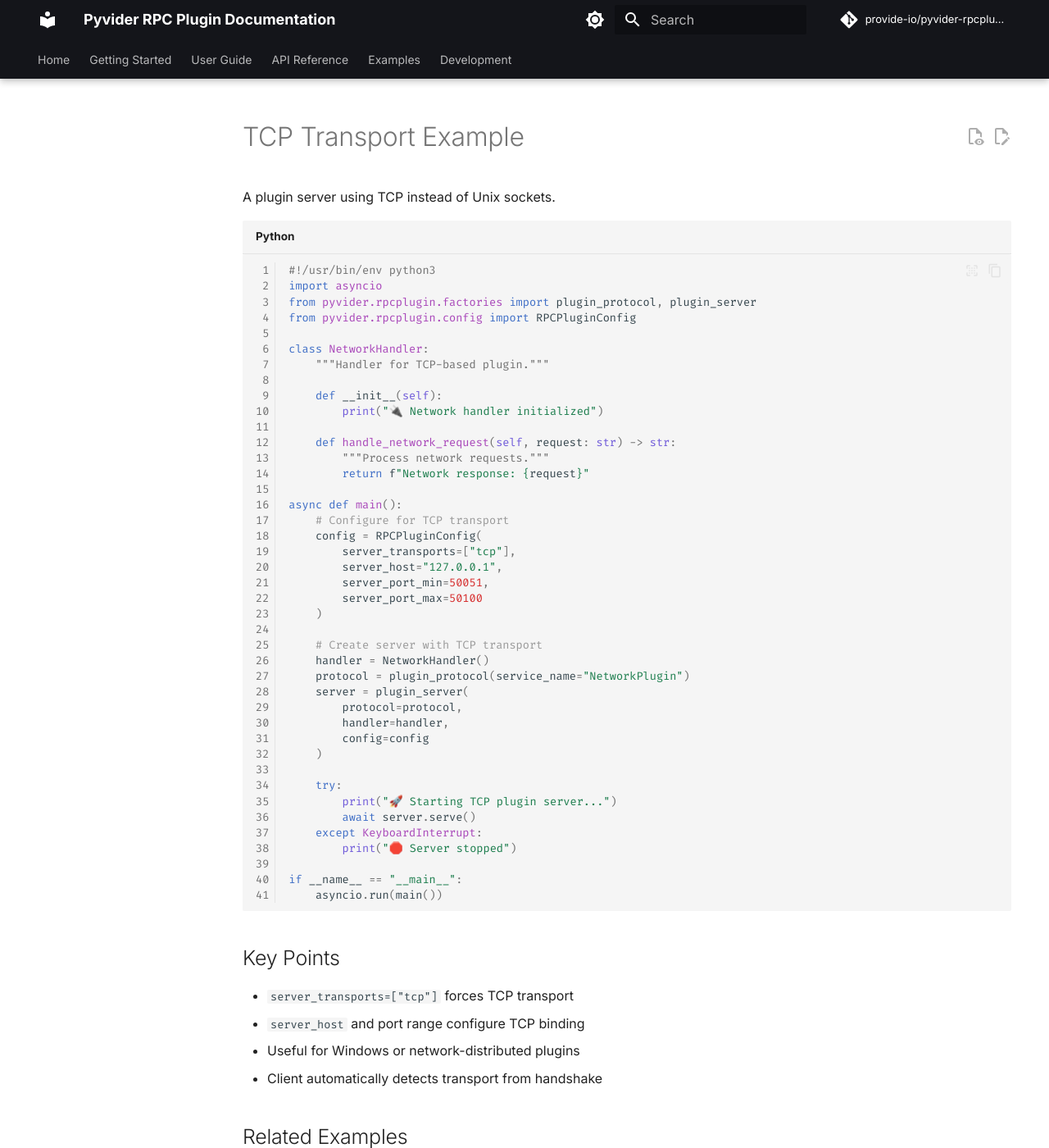
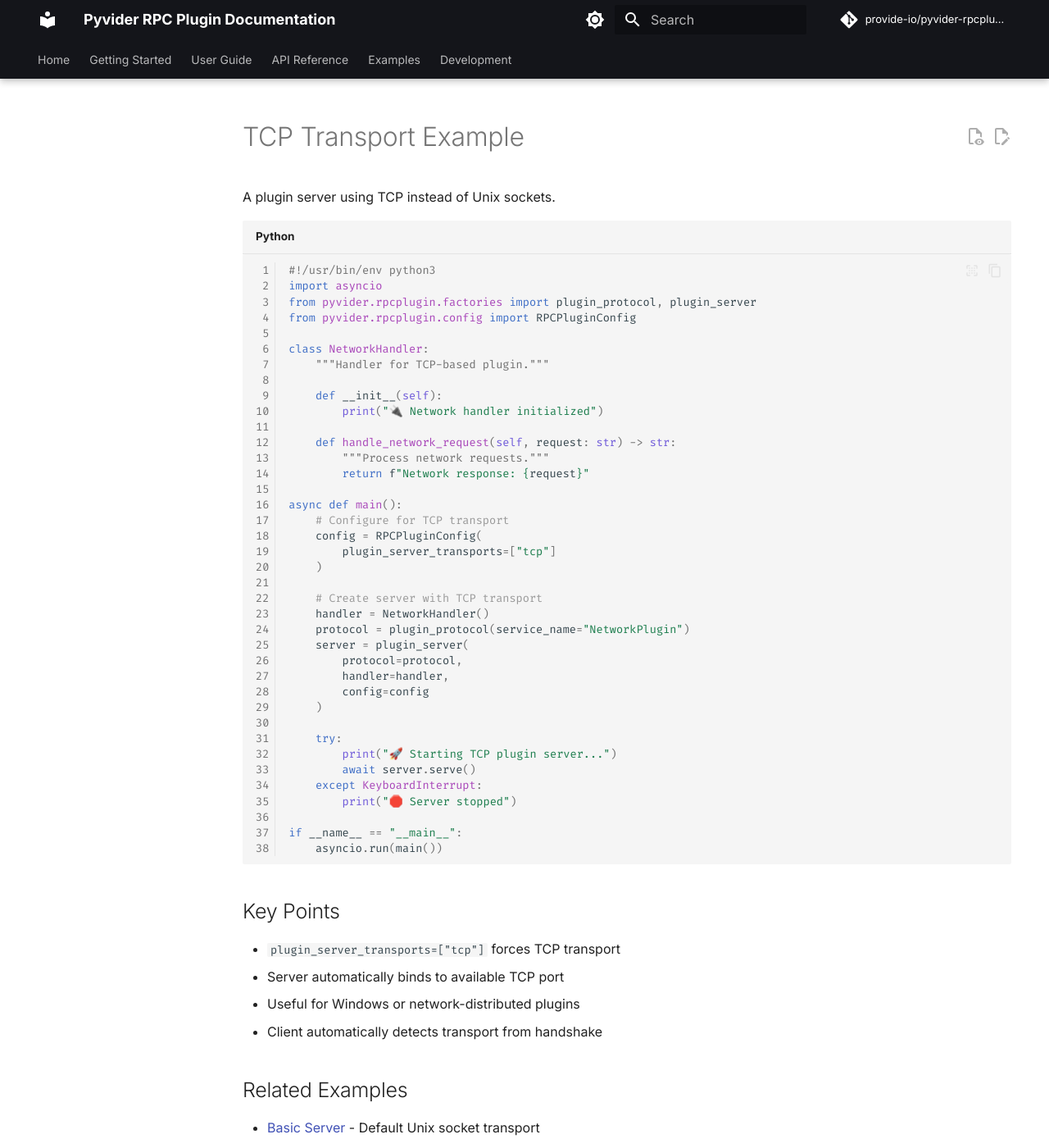
Before and after one commit to provide-io/pyvider-rpcplugin, an MkDocs documentation site: the page built from docs/examples/short/tcp-transport.md, in a window 1280 px wide and 1400 px high. Shown: the whole window at 82% size. Built offline with MkDocs 1.6.1 and Material for MkDocs 9.7.7, drawn with Linux system fonts in a browser that asks for light colours; comment, search, counter and statistics services are not loaded; the version menu is left out.

Commit message:
🔼⚙️ [skip ci] auto-commit

```diff
--- a/docs/examples/short/tcp-transport.md
+++ b/docs/examples/short/tcp-transport.md
@@ -21,10 +21,7 @@ class NetworkHandler:
 async def main():
     # Configure for TCP transport
     config = RPCPluginConfig(
-        server_transports=["tcp"],
-        server_host="127.0.0.1",
-        server_port_min=50051,
-        server_port_max=50100
+        plugin_server_transports=["tcp"]
     )
 
     # Create server with TCP transport
@@ -48,8 +45,8 @@ if __name__ == "__main__":
 
 ## Key Points
 
-- `server_transports=["tcp"]` forces TCP transport
-- `server_host` and port range configure TCP binding
+- `plugin_server_transports=["tcp"]` forces TCP transport
+- Server automatically binds to available TCP port
 - Useful for Windows or network-distributed plugins
 - Client automatically detects transport from handshake
 
```
